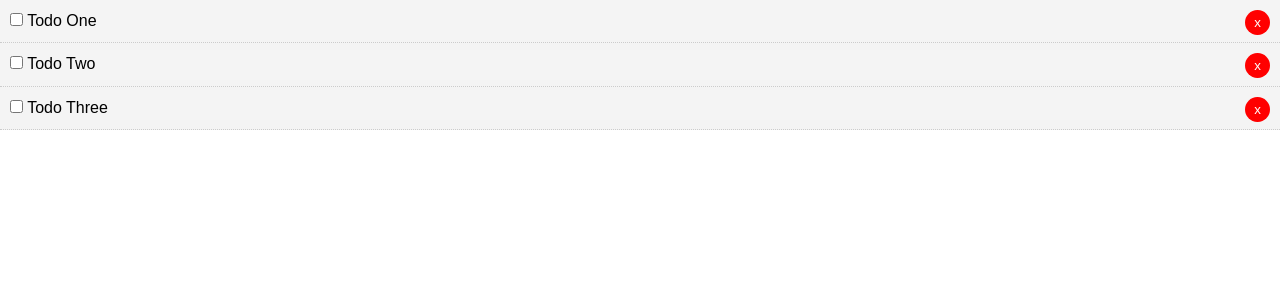
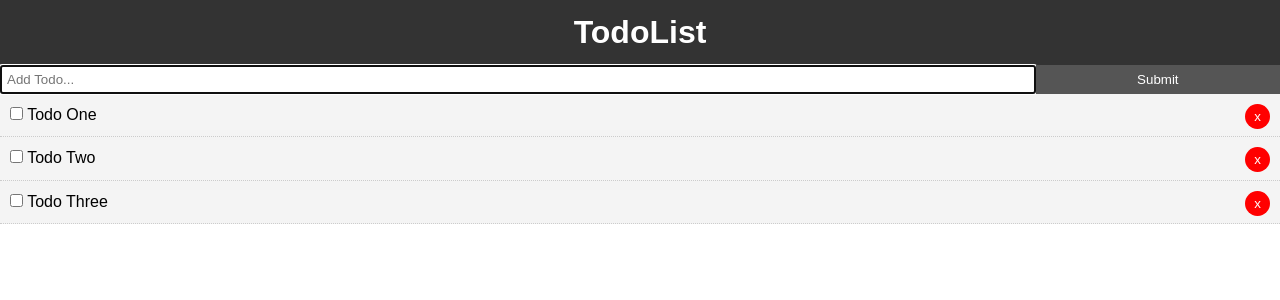
Before and after one commit to jaytee-padilla/vue-hello-world, a Vue app: page / in a window 1280 px wide. Shown: the top 300 px of the page. Built offline with nearby package versions, Linux system fonts and the light colour scheme.

Commit message:
Added ability to add new todo tasks to the todo list

```diff
--- a/package.json
+++ b/package.json
@@ -9,6 +9,7 @@
   },
   "dependencies": {
     "core-js": "^3.6.5",
+    "uuid": "^8.3.0",
     "vue": "^2.6.11"
   },
   "devDependencies": {
--- a/src/App.vue
+++ b/src/App.vue
@@ -1,15 +1,21 @@
 <template>
   <div id="app">
+    <Header />
+    <AddTodo v-on:add-todo="addTodo" />
     <Todos v-bind:todos="todos" v-on:del-todo="deleteTodo" />
   </div>
 </template>
 
 <script>
 import Todos from "./components/Todos";
+import Header from "./components/layout/Header";
+import AddTodo from "./components/AddTodo";
 
 export default {
   name: "App",
   components: {
+    Header,
+    AddTodo,
     Todos,
   },
   data() {
@@ -39,6 +45,9 @@
         return todo.id !== id;
       });
     },
+    addTodo(newTodo) {
+      this.todos = [...this.todos, newTodo];
+    },
   },
 };
 </script>
@@ -54,4 +63,17 @@
     font-family: Arial, Helvetica, sans-serif;
     line-height: 1.4;
   }
+
+  .btn {
+    display: inline-block;
+    border: none;
+    background: #555;
+    color: #fff;
+    padding: 7px 20px;
+    cursor: pointer;
+  }
+
+  .btn:hover {
+    background: #666;
+  }
 </style>
--- /dev/null
+++ b/src/components/AddTodo.vue
@@ -0,0 +1,51 @@
+<template>
+  <div>
+    <form @submit="addTodo">
+      <input type="text" name="title" placeholder="Add Todo..." autofocus v-model="title" />
+      <input type="submit" value="Submit" class="btn" />
+    </form>
+  </div>
+</template>
+
+<script>
+import { v4 as uuidv4 } from 'uuid';
+
+export default {
+  name: "AddTodo",
+  data() {
+    return {
+      title: ''
+    }
+  },
+  methods: {
+    addTodo(event) {
+      event.preventDefault();
+
+      const newTodo = {
+        id: uuidv4(),
+        title: this.title,
+        completed: false
+      }
+      // Send up to parent
+      this.$emit('add-todo', newTodo);
+
+      this.title = '';
+    }
+  }
+};
+</script>
+
+<style scoped>
+  form {
+    display: flex;
+  }
+
+  input[type="text"] {
+    flex: 10;
+    padding: 5px;
+  }
+
+  input[type="submit"] {
+    flex: 2;
+  }
+</style>
```
Also changed, not shown: 1 other file (tests, documents, lock files or other folders). Lines whose indentation alone changed are shown as unchanged.
